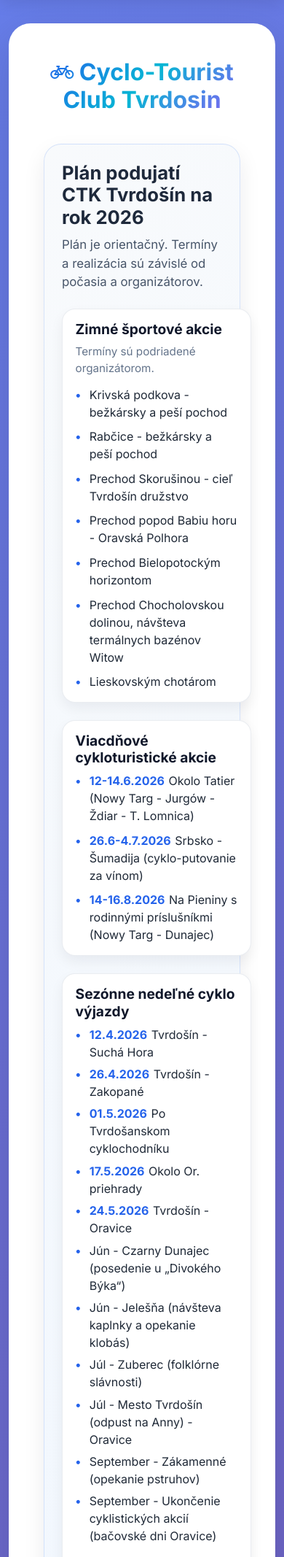
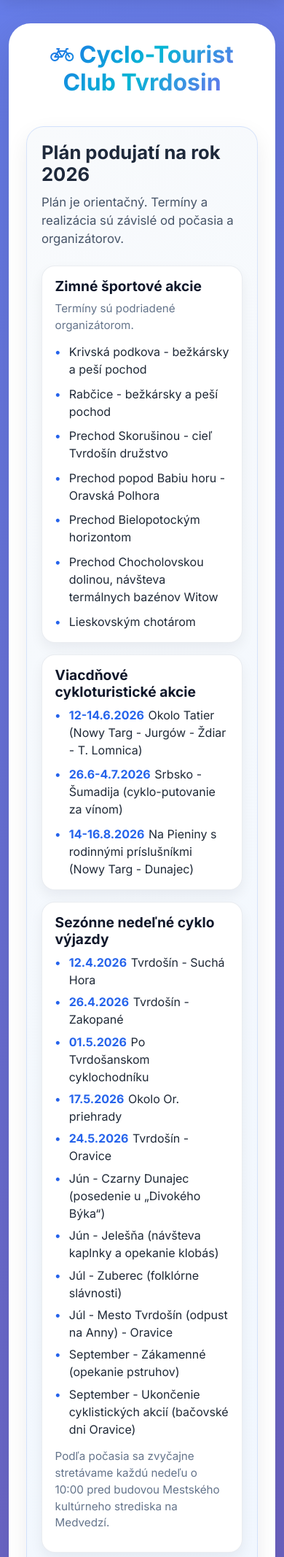
Before and after one commit to emax-77/Cycling-Club, a Django app: page / in a window 390 px wide. Shown: the part 72-2206 px from the top of the page at 73% size. Run offline with Django 5.2, Linux system fonts and the light colour scheme.

Commit message:
Enhance layout for better responsiveness

```diff
--- a/members/templates/welcome.html
+++ b/members/templates/welcome.html
@@ -171,6 +171,8 @@
     display: grid;
     grid-template-columns: repeat(auto-fit, minmax(260px, 1fr));
     gap: 1.5rem;
+    width: 100%;
+    min-width: 0;
   }
 
   .planning-section {
@@ -179,6 +181,7 @@
     padding: 1.25rem 1.5rem;
     box-shadow: 0 8px 18px rgba(15, 23, 42, 0.06);
     border: 1px solid rgba(148, 163, 184, 0.2);
+    min-width: 0;
   }
 
   .planning-section h3 {
@@ -211,6 +214,7 @@
     padding-left: 1.2rem;
     line-height: 1.5;
     color: #1f2937;
+    overflow-wrap: anywhere;
   }
 
   .planning-list li::before {
@@ -259,6 +263,23 @@
       padding: 1rem 1.1rem;
     }
   }
+
+  @media (max-width: 576px) {
+    .hero-section {
+      padding: 1.5rem;
+    }
+
+    .planning {
+      padding: 1.25rem;
+      margin-left: 0;
+      margin-right: 0;
+    }
+
+    .planning-columns {
+      grid-template-columns: 1fr;
+      gap: 1rem;
+    }
+  }
 </style>
 {% endblock %}
 
@@ -272,7 +293,7 @@
 
     <div class="planning" aria-labelledby="planning-title">
       <h2 id="planning-title" class="planning-title">
-        Plán podujatí CTK Tvrdošín na rok 2026
+        Plán podujatí na rok 2026
       </h2>
       <p class="planning-lead">
         Plán je orientačný. Termíny a realizácia sú závislé od počasia a organizátorov.
```
